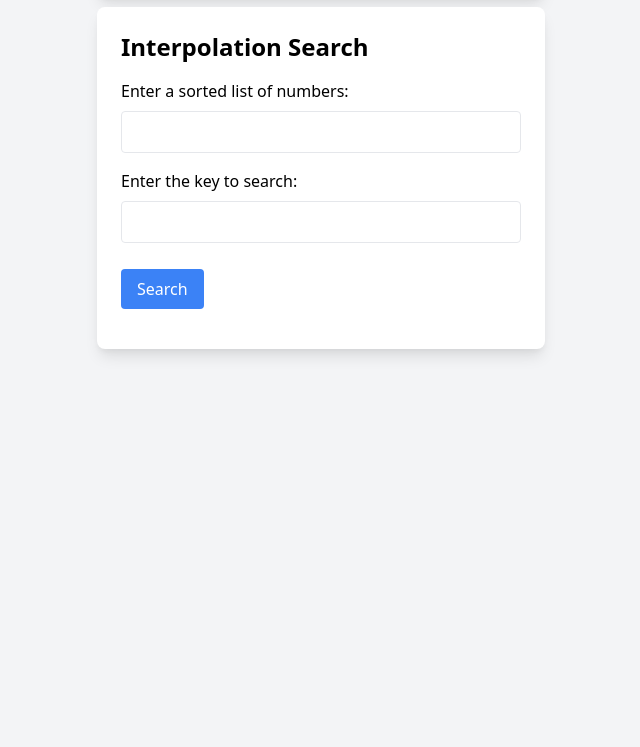
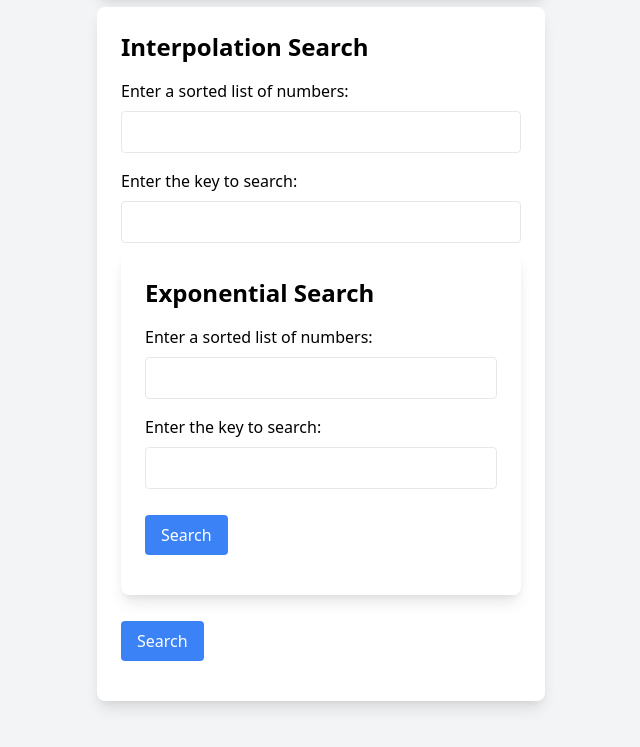
Before and after one commit to Faiaz98/Visualize-Data-Handling, a plain HTML site: page Project 001/index.html in a window 1280 px wide. Shown: the part 1101-1848 px from the top of the page, without its empty margins (319-959 px from the left). Before the commit the page ends 1526 px from the top, so only its background shows below. Drawn offline with nearby package versions, Linux system fonts and the light colour scheme.

Commit message:
html update

```diff
--- a/Project 001/index.html
+++ b/Project 001/index.html
@@ -62,6 +62,20 @@
                 <label for="interpolation-search-key" class="block font-medium">Enter the key to search:</label>
                 <input type="text" id="interpolation-search-key" class="w-full border rounded px-3 py-2 mt-2">
             </div>
+            <!-- Exponential Search Section -->
+            <div class="max-w-md mx-auto bg-white rounded-lg overflow-hidden shadow-lg p-6">
+                <h2 class="text-2xl font-bold mb-4">Exponential Search</h2>
+                <div>
+                    <label for="exponential-search-list" class="block font-medium">Enter a sorted list of numbers:</label>
+                    <input type="text" id="exponential-search-list" class="w-full border rounded px-3 py-2 mt-2">
+                </div>
+                <div class="mt-4">
+                    <label for="exponential-search-key" class="block font-medium">Enter the key to search:</label>
+                    <input type="text" id="exponential-search-key" class="w-full border rounded px-3 py-2 mt-2">
+                </div>
+                <button onclick="exponentialSearch()" class="mt-4 bg-blue-500 hover:bg-blue-600 text-white font-medium py-2 px-4 rounded">Search</button>
+                <div id="exponential-search-result" class="mt-4 text-gray-700"></div>
+            </div>
             <button onclick="interpolationSearch()" class="mt-4 bg-blue-500 hover:bg-blue-600 text-white font-medium py-2 px-4 rounded">Search</button>
             <div id="interpolation-search-result" class="mt-4 text-gray-700"></div>
         </div>
```
